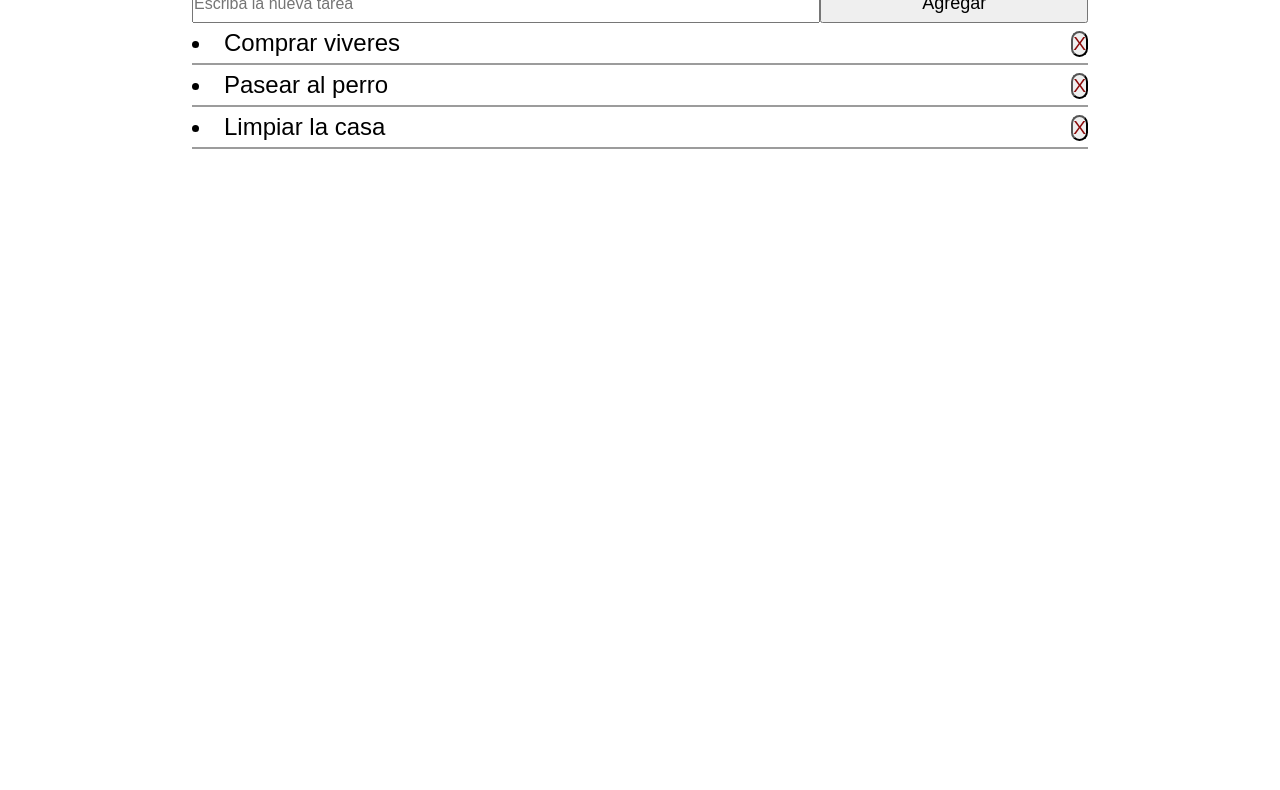
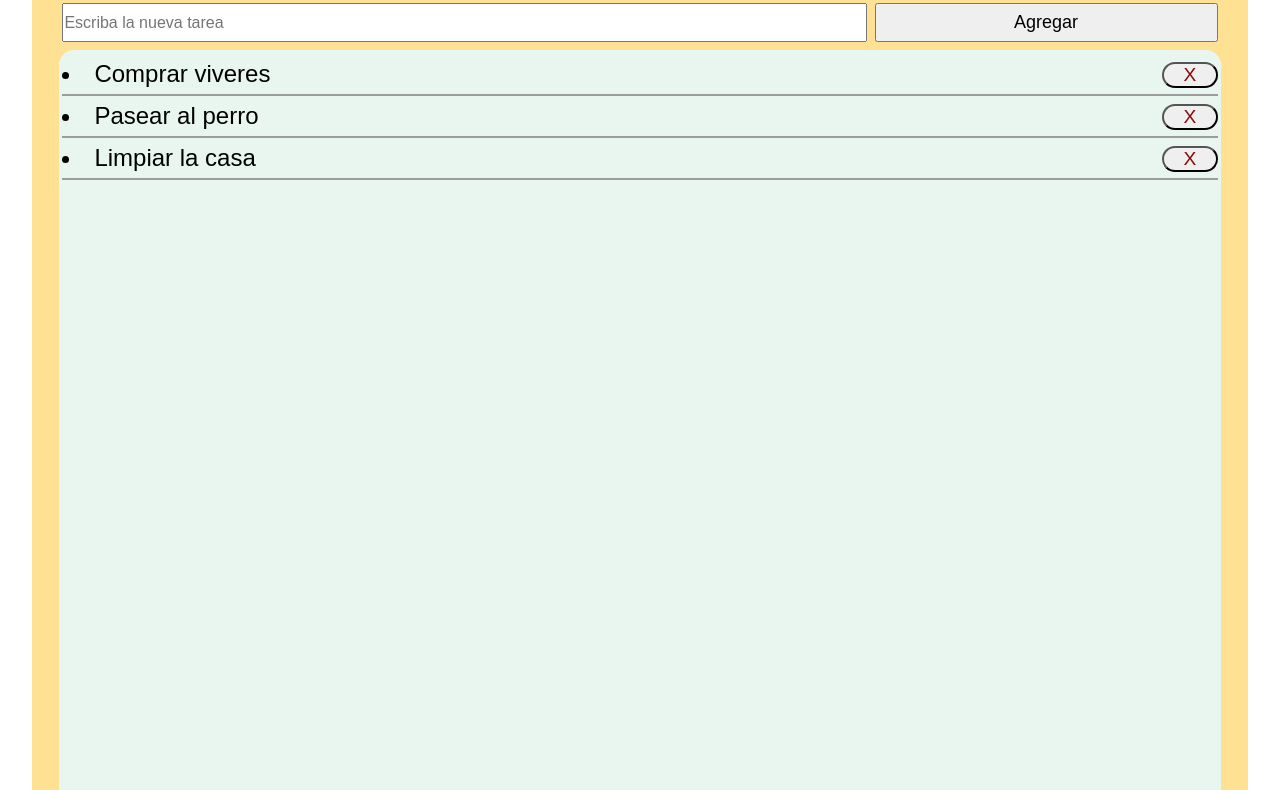
Before and after one commit to mart1ncrespo/ToDoList.github.io, a plain HTML site: page index.html in a window 1280 px wide. Shown: the part 89-879 px from the top of the page. Before the commit the page ends 800 px from the top, so only its background shows below. Drawn offline with Linux system fonts and the light colour scheme; a web font is replaced by a local one.

Commit message:
correcion de estilo boton agregar y eliminar

```diff
--- a/css/estilos.css
+++ b/css/estilos.css
@@ -8,9 +8,12 @@
     flex-direction: column;
     justify-content: center;
     /* align-content: center; */
-    width: 70%;
+    height: 90vmax;
+    width: 95%;
     /* hei */
     margin: auto;
+    border-radius: 20px;
+    background-color: #FFE194;
     font-family: 'Mochiy Pop P One', sans-serif;
 }
 h1{
@@ -37,6 +40,7 @@ li button:first-child{
     color: rgb(138, 9, 9);
     float: right;
     margin: 8px 0;
+    padding: 0 1em;
 }
 /* button:first-child{
     font-size: .8em;
@@ -61,6 +65,14 @@ li button:first-child{
 #tarea{
     width: 70%;
     height: 2.2em;
+    margin-right: .5em;
+}
+#btn_agregar{
+    font-family: 'Mochiy Pop P One', sans-serif;
+}
+.campo_tareas{
+    width: 95%;
+    margin: 0 auto;
 }
 
 .principal div button{
@@ -79,6 +91,14 @@ ul li.checked {
   }
   input::placeholder {
     font-family: 'Mochiy Pop P One', sans-serif;
+  }
+  .tareas{
+    padding: .2em;
+    width: 95%;
+    height: 85%;
+    margin: .5em auto;
+    border-radius: 15px;
+    background-color: #E8F6EF;
   }
 
 
@@ -101,25 +121,25 @@ ul li.checked {
     .container{
         /* font-size: 14px; */
         margin-top: 1em;
-        height: 90vmax;
-        width: 95%;
+        /* height: 90vmax;
+        width: 95%; */
         justify-content:start;
         align-content: flex-start;
         background-color: #FFE194;
-        border-radius: 20px;
+        /* border-radius: 20px; */
     }
-    .campo_tareas{
+    /* .campo_tareas{
         width: 95%;
         margin: 0 auto;
-    }
-    .tareas{
+    } */
+    /* .tareas{
         padding: .2em;
         width: 95%;
         height: 85%;
         margin: .5em auto;
         background-color: #E8F6EF;
         border-radius: 15px;
-    }
+    } */
     .principal h1{
         font-size: 2em;
     }
--- a/js/lista_funcion.js
+++ b/js/lista_funcion.js
@@ -18,10 +18,6 @@ function AgregarNuevaTarea(){
 
 
 function CrearBotones(padre){
-    // let editar = document.createElement("button");
-    // let editText = document.createTextNode("Editar")
-    // editar.appendChild(editText);
-    // padre.appendChild(editar);
 
     let eliminar = document.createElement("button");
     eliminar.classList.add("cerrar")
```
